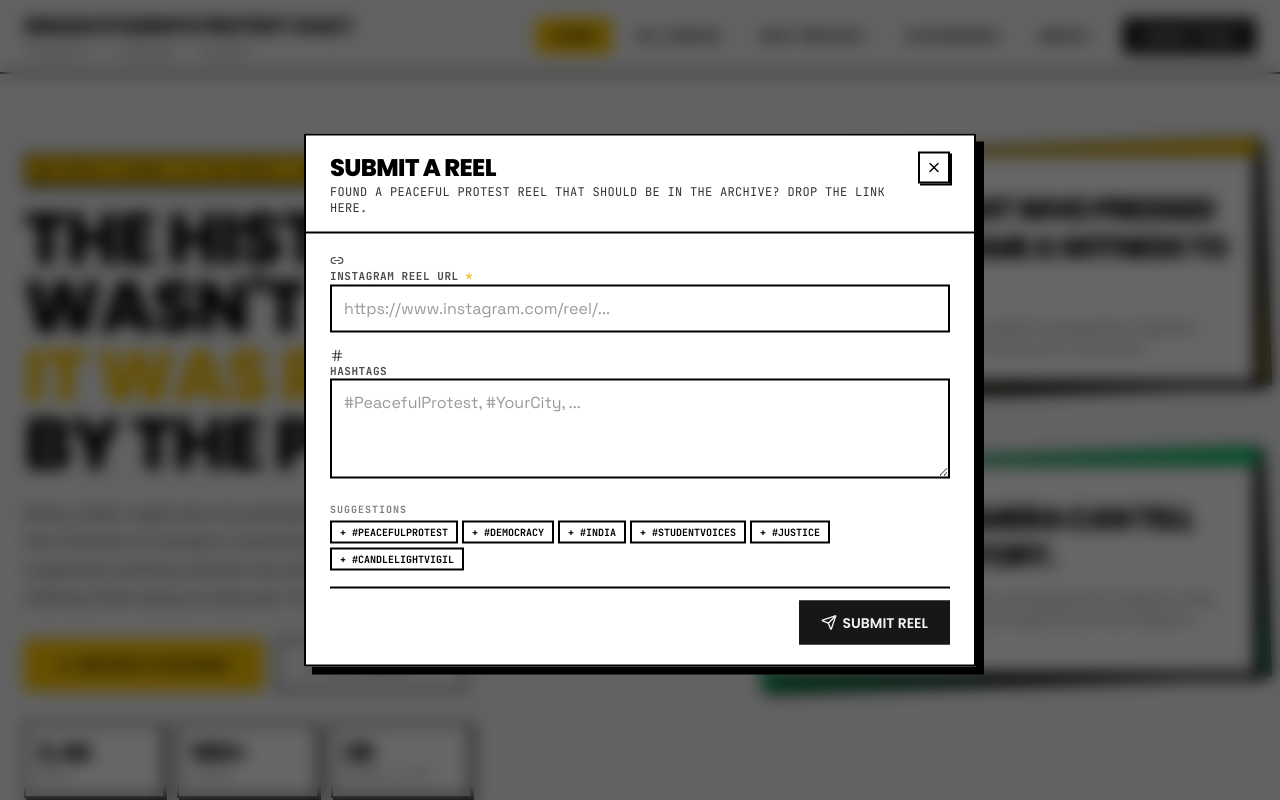
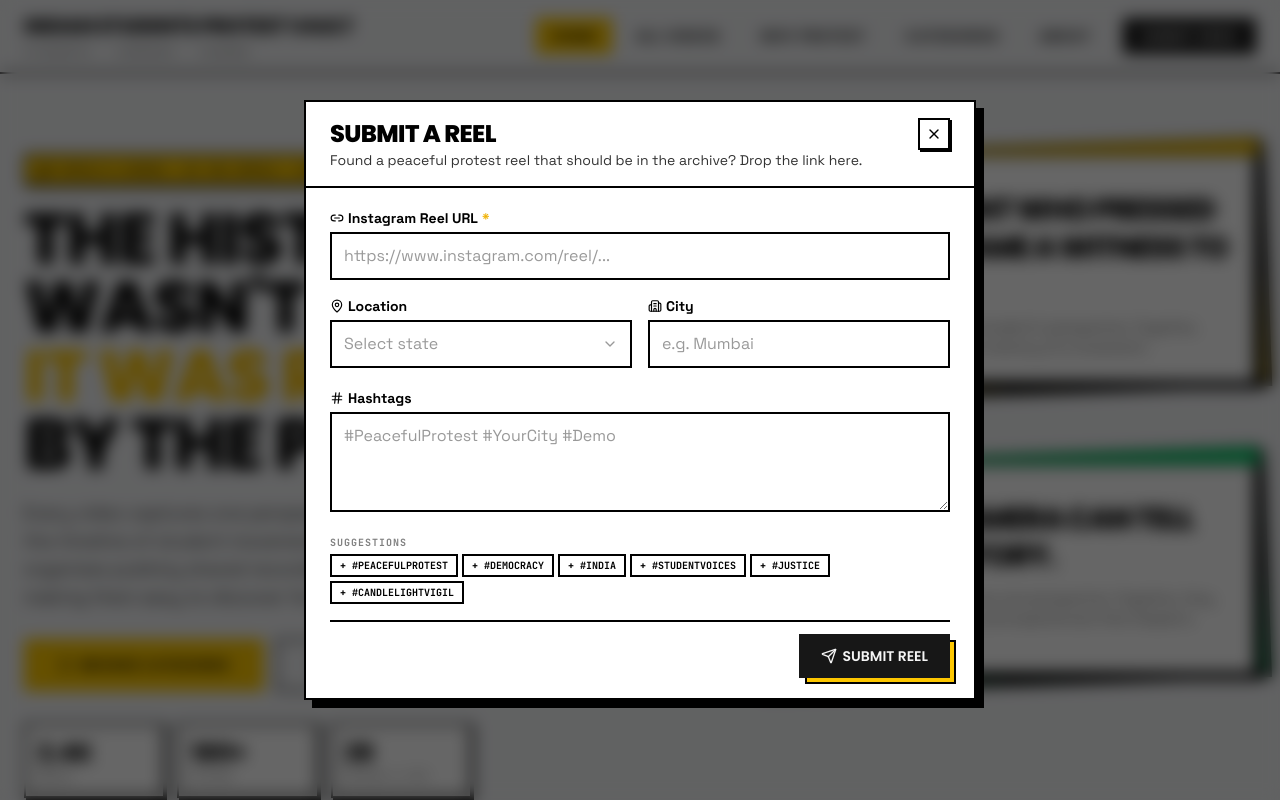
Before and after one commit to vijayhardaha/ispv, a Next.js app in the folder apps/frontend/: page / in a window 1280 px wide. Both pictures are taken after a click on the button "SUBMIT VIDEO". Shown: the top 800 px of the page. Built offline with nearby package versions, Linux system fonts and the light colour scheme.

Commit message:
feat(frontend): add location and city fields to submit dialog
- Add location dropdown and city text input to submission form
- Switch hashtag parsing from comma to whitespace separator
- Add Select and MapPin components for location selection
- Simplify DialogDescription and FieldLabel styling

```diff
--- a/apps/frontend/src/components/features/SubmitVideoDialog.tsx
+++ b/apps/frontend/src/components/features/SubmitVideoDialog.tsx
@@ -1,6 +1,6 @@
 import { useState, type JSX, type ReactNode } from 'react';
 
-import { Send, Link2, Hash, CheckCircle2, X as XIcon } from 'lucide-react';
+import { Send, Link2, Hash, MapPin, Building2, CheckCircle2, X as XIcon } from 'lucide-react';
 
 import { Button } from '@/components/ui/Button';
 import {
@@ -13,8 +13,32 @@ import {
   DialogBody,
   DialogFooter,
 } from '@/components/ui/Dialog';
+import { Select, SelectContent, SelectItem, SelectTrigger, SelectValue } from '@/components/ui/Dropdown';
 import { FieldLabel, Input, Textarea } from '@/components/ui/Input';
 import { extractInstagramId } from '@/lib/instagram';
+
+const LOCATIONS = [
+  'Andhra Pradesh',
+  'Assam',
+  'Bihar',
+  'Chandigarh',
+  'Delhi',
+  'Gujarat',
+  'Jammu & Kashmir',
+  'Jharkhand',
+  'Karnataka',
+  'Kerala',
+  'Madhya Pradesh',
+  'Maharashtra',
+  'Odisha',
+  'Punjab',
+  'Rajasthan',
+  'Tamil Nadu',
+  'Telangana',
+  'Uttar Pradesh',
+  'Uttarakhand',
+  'West Bengal',
+] as const;
 
 const SUGGESTED_HASHTAGS = [
   '#PeacefulProtest',
@@ -43,6 +67,8 @@ export function SubmitVideoDialog({
 }): JSX.Element {
   const [open, setOpen] = useState(false);
   const [url, setUrl] = useState('');
+  const [location, setLocation] = useState('');
+  const [city, setCity] = useState('');
   const [hashtags, setHashtags] = useState('');
   const [error, setError] = useState<string | null>(null);
   const [success, setSuccess] = useState(false);
@@ -50,9 +76,13 @@ export function SubmitVideoDialog({
   const currentTags = Array.from(
     new Set(
       hashtags
-        .split(',')
+        .split(/\s+/)
         .map((h) => h.trim())
         .filter(Boolean)
+        .map((h) => {
+          const match = h.match(/^#+(.+)/);
+          return match ? `#${match[1]}` : h;
+        })
     )
   );
 
@@ -61,6 +91,8 @@ export function SubmitVideoDialog({
     if (!next)
       setTimeout(() => {
         setUrl('');
+        setLocation('');
+        setCity('');
         setHashtags('');
         setError(null);
         setSuccess(false);
@@ -105,7 +137,7 @@ export function SubmitVideoDialog({
         ) : (
           <form onSubmit={handleSubmit}>
             <DialogBody className="space-y-4">
-              <div>
+              <div className="space-y-1">
                 <FieldLabel htmlFor="reel-url" required>
                   <Link2 className="h-3.5 w-3.5" /> Instagram Reel URL
                 </FieldLabel>
@@ -116,10 +148,41 @@ export function SubmitVideoDialog({
                   placeholder="https://www.instagram.com/reel/..."
                   invalid={!!error}
                 />
-                {error && <p className="mt-1 font-mono text-[10px] font-bold text-red-600 uppercase">{error}</p>}
+                {error && <p className="mt-1 text-xs font-semibold text-red-600">{error}</p>}
               </div>
 
-              <div>
+              <div className="grid grid-cols-2 gap-4">
+                <div className="space-y-1">
+                  <FieldLabel htmlFor="reel-location">
+                    <MapPin className="h-3.5 w-3.5" /> Location
+                  </FieldLabel>
+                  <Select value={location} onValueChange={setLocation}>
+                    <SelectTrigger id="reel-location">
+                      <SelectValue placeholder="Select state" />
+                    </SelectTrigger>
+                    <SelectContent>
+                      {LOCATIONS.map((loc) => (
+                        <SelectItem key={loc} value={loc}>
+                          {loc}
+                        </SelectItem>
+                      ))}
+                    </SelectContent>
+                  </Select>
+                </div>
+                <div className="space-y-1">
+                  <FieldLabel htmlFor="reel-city">
+                    <Building2 className="h-3.5 w-3.5" /> City
+                  </FieldLabel>
+                  <Input
+                    id="reel-city"
+                    value={city}
+                    onChange={(e) => setCity(e.target.value)}
+                    placeholder="e.g. Mumbai"
+                  />
+                </div>
+              </div>
+
+              <div className="space-y-1">
                 <FieldLabel htmlFor="reel-hashtags">
                   <Hash className="h-3.5 w-3.5" /> Hashtags
                 </FieldLabel>
@@ -127,7 +190,7 @@ export function SubmitVideoDialog({
                   id="reel-hashtags"
                   value={hashtags}
                   onChange={(e) => setHashtags(e.target.value)}
-                  placeholder="#PeacefulProtest, #YourCity, ..."
+                  placeholder="#PeacefulProtest #YourCity #Demo"
                   rows={2}
                 />
               </div>
@@ -145,12 +208,12 @@ export function SubmitVideoDialog({
                         onClick={() =>
                           setHashtags(
                             hashtags
-                              .split(',')
+                              .split(/\s+/)
                               .filter((h) => h.trim() !== t)
-                              .join(', ')
+                              .join(' ')
                           )
                         }
-                        className="hover:text-red-600"
+                        className="cursor-pointer hover:text-red-600"
                         aria-label={`Remove ${t}`}
                       >
                         <XIcon className="h-3 w-3" />
@@ -160,6 +223,7 @@ export function SubmitVideoDialog({
                 </div>
               )}
 
+              {SUGGESTED_HASHTAGS.filter((h) => !currentTags.includes(h)).length > 0 && (
                 <div>
                   <p className="mb-1 font-mono text-[10px] font-bold tracking-widest text-black/50 uppercase">
                     Suggestions
@@ -169,7 +233,7 @@ export function SubmitVideoDialog({
                       <button
                         key={h}
                         type="button"
-                      onClick={() => setHashtags(hashtags ? `${hashtags}, ${h}` : h)}
+                        onClick={() => setHashtags(hashtags ? `${hashtags} ${h}` : h)}
                         className="inline-flex items-center gap-1 border-2 border-black bg-white px-2 py-0.5 font-mono text-[10px] font-bold uppercase transition-colors hover:bg-yellow-400"
                       >
                         + {h}
@@ -177,9 +241,10 @@ export function SubmitVideoDialog({
                     ))}
                   </div>
                 </div>
+              )}
 
               <DialogFooter>
-                <Button type="submit" variant="default">
+                <Button type="submit" variant="default" shadow>
                   <Send className="size-4" /> Submit Reel
                 </Button>
               </DialogFooter>
--- a/apps/frontend/src/components/ui/Dialog.tsx
+++ b/apps/frontend/src/components/ui/Dialog.tsx
@@ -125,11 +125,7 @@ export const DialogDescription = forwardRef<
   ComponentRef<typeof DialogPrimitive.Description>,
   ComponentPropsWithoutRef<typeof DialogPrimitive.Description>
 >(({ className, ...props }, ref) => (
-  <DialogPrimitive.Description
-    ref={ref}
-    className={cn('font-mono text-xs tracking-wide uppercase opacity-80', className)}
-    {...props}
-  />
+  <DialogPrimitive.Description ref={ref} className={cn('text-sm opacity-80', className)} {...props} />
 ));
 DialogDescription.displayName = 'DialogDescription';
 
--- a/apps/frontend/src/components/ui/Input.tsx
+++ b/apps/frontend/src/components/ui/Input.tsx
@@ -73,7 +73,7 @@ export function FieldLabel({
   hint?: string;
 }): JSX.Element {
   return (
-    <label htmlFor={htmlFor} className="block font-mono text-[11px] font-bold tracking-wider text-black/70 uppercase">
+    <label htmlFor={htmlFor} className="flex items-center gap-1 text-sm font-bold">
       {children}
       {required && <span className="text-yellow-500"> *</span>}
       {hint && <span className="ml-2 font-normal text-black/50 normal-case">{hint}</span>}
```
Lines whose indentation alone changed are shown as unchanged.
